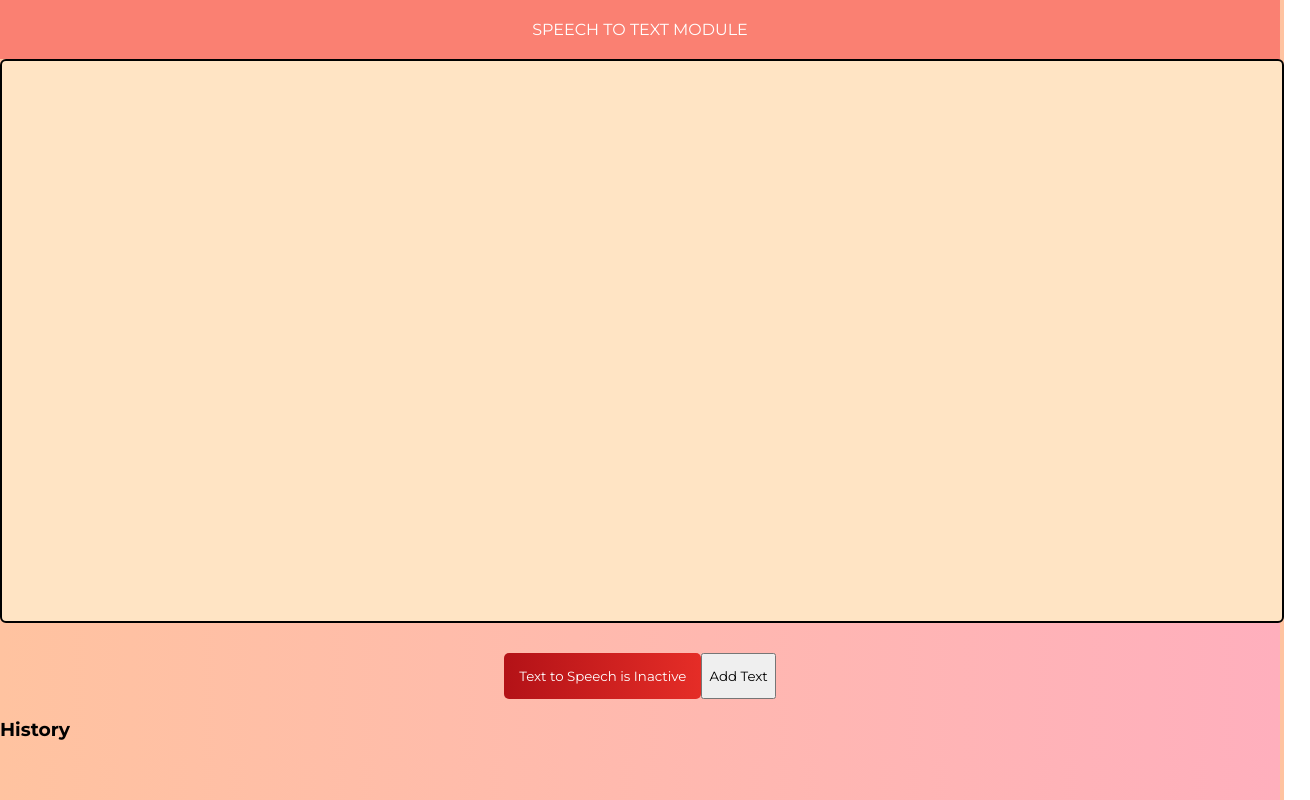
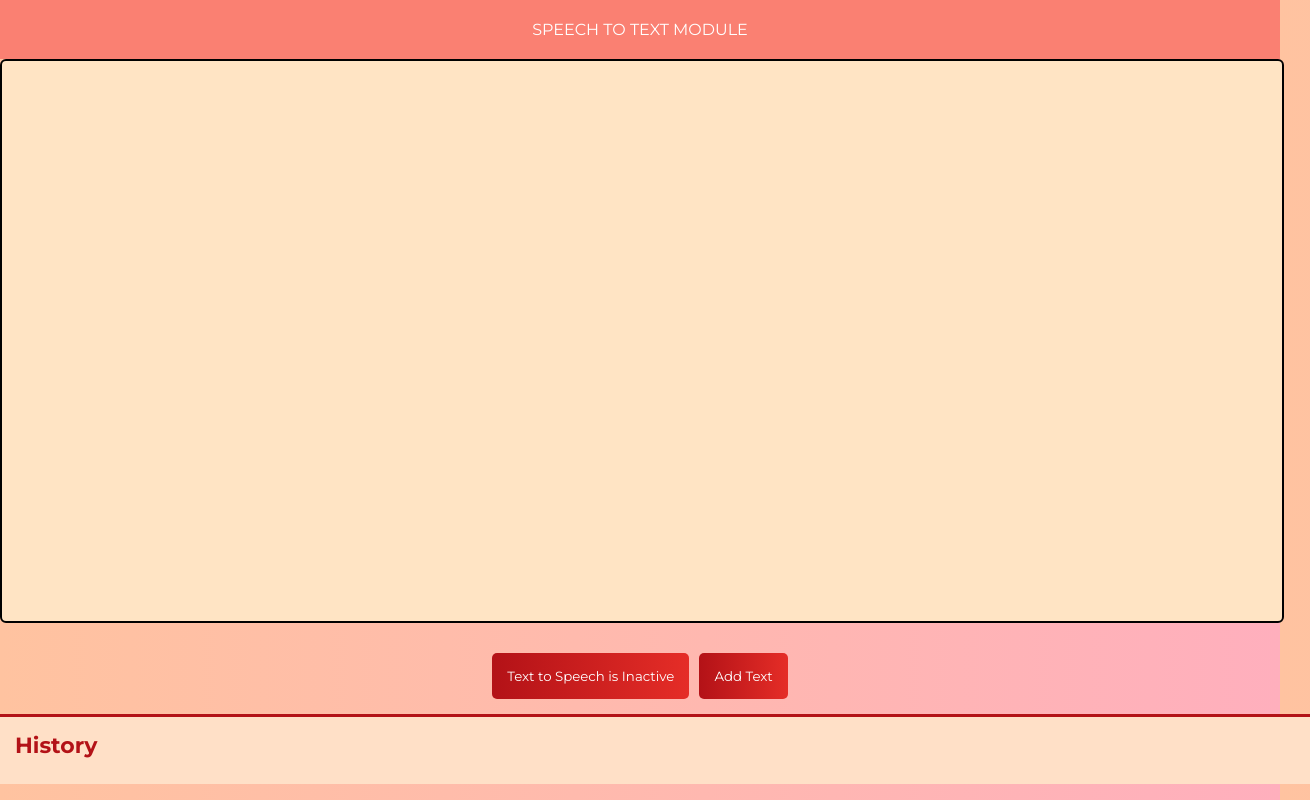
Before and after one commit to Trishan8-sudo/Speech-Recognition-Website, a plain HTML site: page index.html in a window 1280 px wide. Shown: the whole page, 1310 px wide, since content can reach past the window. Drawn offline with Linux system fonts and the light colour scheme; a web font is replaced by a local one.

Commit message:
Update style.css
Added necessary css for new text history feature

```diff
--- a/style.css
+++ b/style.css
@@ -32,6 +32,21 @@ header{
     display: flex;
     justify-content: center;
 }
+.add-btn{
+    margin-left: 10px;
+    background: #e52d27;
+    background: -webkit-linear-gradient(to right, #b31217, #e52d27);
+    background: linear-gradient(to right, #b31217, #e52d27);
+    color: white;
+    border: none;
+    padding: 15px;
+    border-radius: 5px;
+    cursor: pointer;
+    transition: 0.3s;
+}
+.add-btn:hover{
+    opacity: 0.85;
+}
 .inactive{
     background: #e52d27;
     background: -webkit-linear-gradient(to right, #b31217, #e52d27);
@@ -60,3 +75,34 @@ header{
 .active:hover{
     opacity: 0.85;
 }
+.history {
+    width: 100%;
+    background: #ffe0c7;
+    border-top: 3px solid #b31217;
+    padding: 15px;
+    margin-top: 15px;
+}
+
+.history h3 {
+    margin: 0;
+    font-size: 22px;
+    color: #b31217;
+    font-weight: bold;
+}
+
+.history-list {
+    list-style: none;
+    margin: 10px 0 0 0;
+    padding: 0;
+    max-height: 200px;
+    overflow-y: auto;
+}
+
+.history-list li {
+    background: #fff6ec;
+    border: 1px solid #e5c3a1;
+    padding: 10px;
+    margin-bottom: 8px;
+    border-radius: 5px;
+    font-size: 17px;
+}
```
